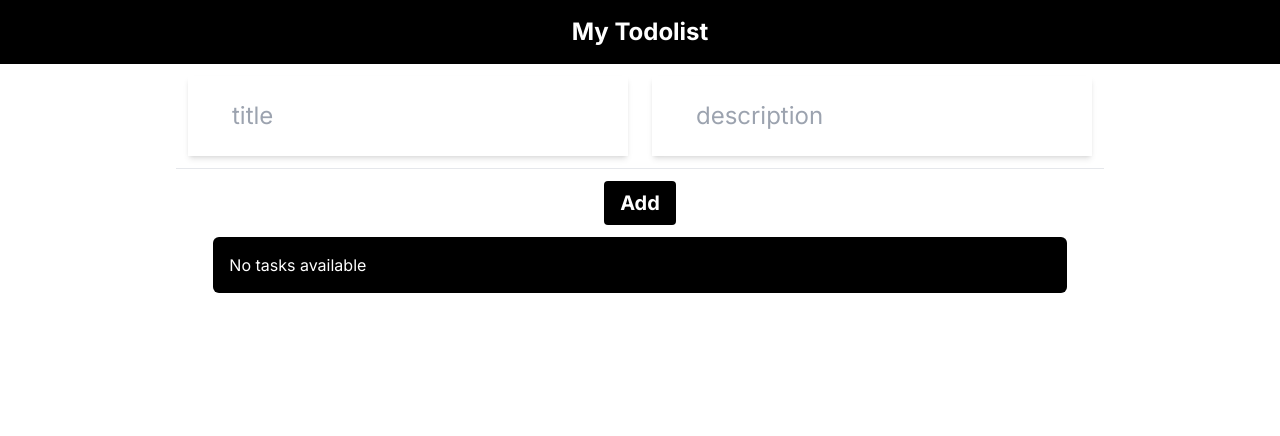
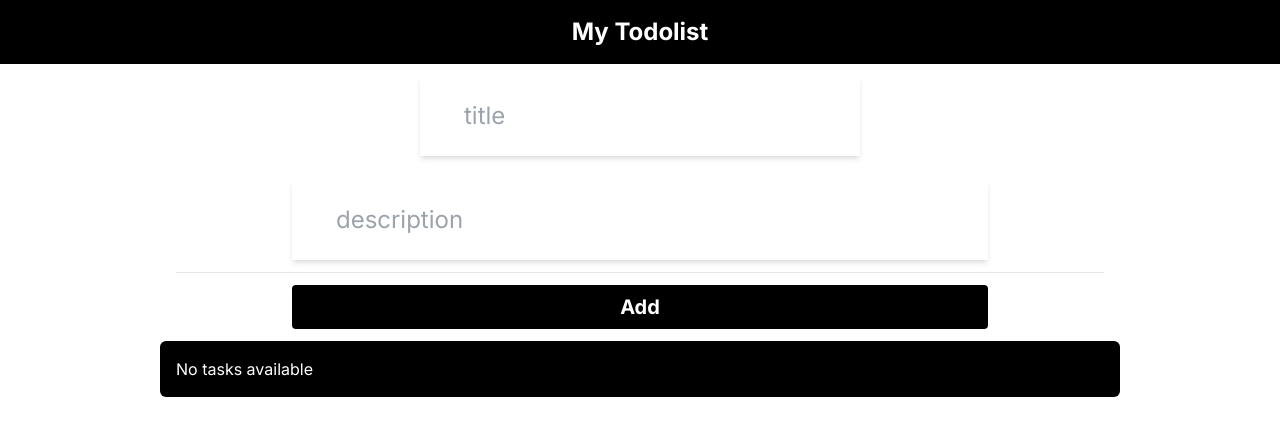
Before and after one commit to VeeraManikanta-Gudala/My-Todolist, a Next.js app: page / in a window 1280 px wide. Shown: the top 436 px of the page. Built offline with nearby package versions, Linux system fonts and the light colour scheme.

Commit message:
Update page.js

```diff
--- a/app/page.js
+++ b/app/page.js
@@ -27,7 +27,7 @@ if(items.length>0){
       <div key={i} className='flex justify-between mb-9 h-10'>
         <h3 className='text-2xl font-bold'>{t.title}</h3>
         <h5 className='font-medium'>{t.description}</h5>
-        <button onClick={()=>handleEdit(i)} className='py-2 px-4 bg-red-600 text-white rounded-md'>edit</button>
+        <button onClick={()=>handleEdit(i)} className='py-2 px-4 bg-red-600 text-white rounded-md '>edit</button>
 
         <button onClick={()=>handleDelete(i)} className='py-2 px-4 bg-red-600 text-white rounded-md'>Delete</button>
       </div>
@@ -46,17 +46,17 @@ if(items.length>0){
             setTitle(e.target.value);
           }}
         ></input>
-        <input type='text' placeholder='description' className=' border-3 m-3 shadow-md border-black px-11 py-6 text-2xl'
+        <input type='text' placeholder='description' className=' border-3 m-3 shadow-md border-black px-11 py-6 text-2xl w-3/4'
             value={description}
           onChange={(e) => {
             setDescription(e.target.value);
           }}
         ></input>
         <hr />
-      <button className='bg-black text-white font-bold text-xl px-4 py-2 mx-auto my-3 rounded'>Add</button>
+      <button className='bg-black text-white font-bold text-xl px-4 py-2 mx-auto my-3 rounded w-3/4'>Add</button>
       </form>
       </div>
-      <div className='p-4 bg-black text-white w-2/3 m-auto rounded-md'>
+      <div className='p-4 bg-black text-white w-2/3 m-auto rounded-md w-full sm:w-3/4'>
           {display}
       </div>
     </div>
```
